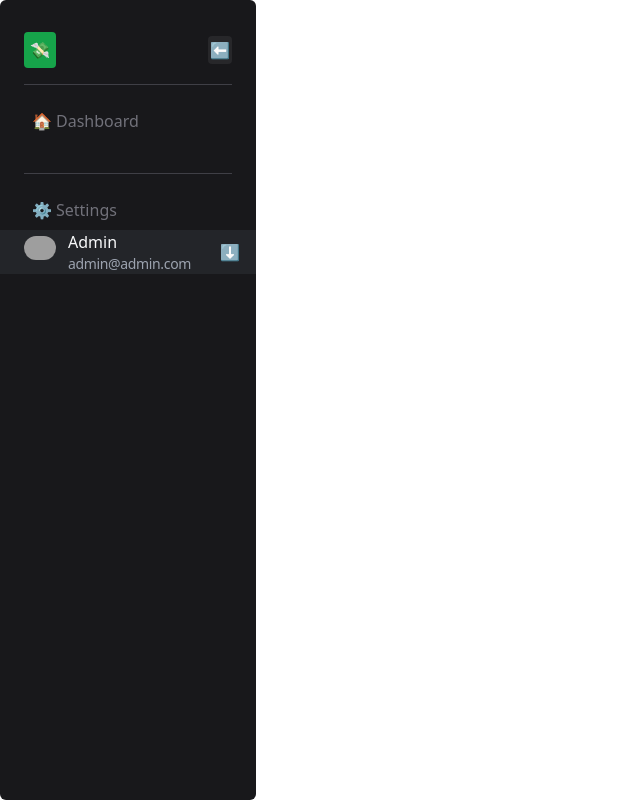
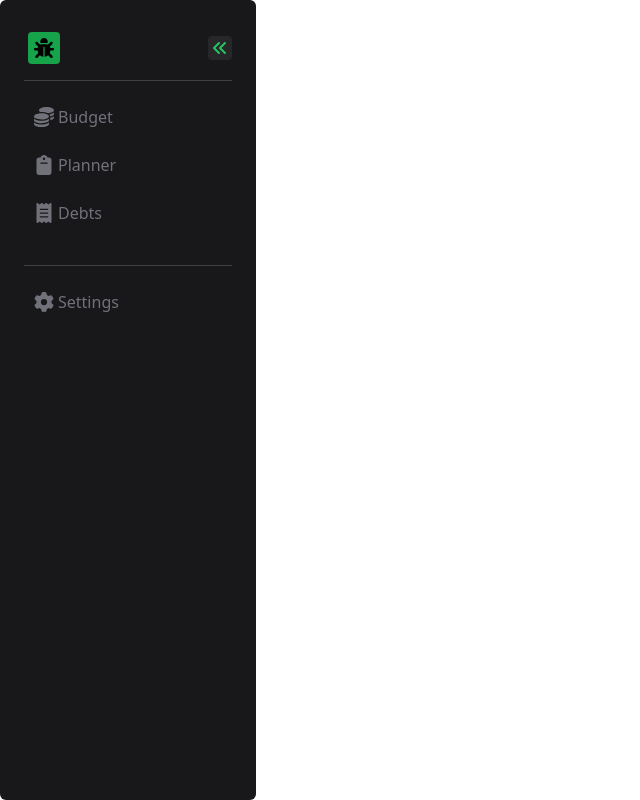
Before and after one commit to nllko/expense-tracker, a Vue app: page / in a window 1280 px wide. Shown: the whole page, without its empty margins (0-640 px from the left). Built offline with nearby package versions, Linux system fonts and the light colour scheme; grey boxes are pictures that could not be loaded.

Commit message:
- added font awesome icons to the projects - implemented font awesoms icons insted of emojis - added new tabs for future developement - removed user panel - style changes

```diff
--- a/package.json
+++ b/package.json
@@ -8,6 +8,9 @@
     "lint": "vue-cli-service lint"
   },
   "dependencies": {
+    "@fortawesome/fontawesome-svg-core": "^6.4.2",
+    "@fortawesome/free-solid-svg-icons": "^6.4.2",
+    "@fortawesome/vue-fontawesome": "^3.0.3",
     "autoprefixer": "^10",
     "core-js": "^3.8.3",
     "postcss": "^8",
--- a/src/components/NavigationBar.vue
+++ b/src/components/NavigationBar.vue
@@ -2,8 +2,12 @@
     <div class="w-64 h-screen bg-zinc-900 rounded-md">
         <div class="px-6 pt-8">
             <div class="flex items-center justify-between">
-                <a href="#" class="bg-green-600 p-1.5 rounded flex items-center justify-center">💸</a>
-                <button class="flex items-center justify-center p-0.5 rounded bg-zinc-800">⬅️</button>
+                <a href="#" class="bg-green-600 ml-1 p-1.5 rounded flex items-center justify-center">
+                    <fa icon="bug" class="h-5"/>
+                </a>
+                <button class="flex items-center justify-center p-0.5 rounded bg-zinc-800 h-6 w-6">
+                    <fa icon="angles-left" class="text-green-500"/>
+                </button>
             </div>
         </div>
 
@@ -12,12 +16,24 @@
         </div>
 
         <div class="px-6 pt-4">
-            <ul class="flex flex-col space-y-2">
+            <ul class="flex flex-col space-y-2 pl-0.5">
                 <li class="relative text-zinc-500">
-                    <div class="absolute inset-y-0 left-0 flex items-center pl-2 pb-1">
-                        <a class="w-5 h-5 stroke-current">🏠</a>
+                    <div class="absolute inset-y-0 left-0 flex items-center pl-2">
+                        <fa icon="coins" class="w-5 h-5" />
                     </div>
-                    <a href="#" class="inline-block w-full px-4 py-2 pl-8 hover:bg-zinc-800 rounded">Dashboard</a>
+                    <a href="#" class="inline-block w-full px-4 py-2 pl-8 hover:bg-zinc-800 rounded">Budget</a>
+                </li>
+                <li class="relative text-zinc-500">
+                    <div class="absolute inset-y-0 left-0 flex items-center pl-2">
+                        <fa icon="clipboard" class="w-5 h-5" />
+                    </div>
+                    <a href="#" class="inline-block w-full px-4 py-2 pl-8 hover:bg-zinc-800 rounded">Planner</a>
+                </li>
+                <li class="relative text-zinc-500">
+                    <div class="absolute inset-y-0 left-0 flex items-center pl-2">
+                        <fa icon="receipt" class="w-5 h-5" />
+                    </div>
+                    <a href="#" class="inline-block w-full px-4 py-2 pl-8 hover:bg-zinc-800 rounded">Debts</a>
                 </li>
             </ul>
         </div>
@@ -27,29 +43,14 @@
         </div>
 
         <div class="px-6 pt-4">
-            <ul class="flex flex-col space-y-2">
+            <ul class="flex flex-col space-y-2 pl-0.5">
                 <li class="relative text-zinc-500">
-                    <div class="absolute inset-y-0 left-0 flex items-center pl-2 pb-1">
-                        <a class="w-5 h-5 stroke-current">⚙️</a>
+                    <div class="absolute inset-y-0 left-0 flex items-center pl-2">
+                        <fa icon="gear" class="w-5 h-5" />
                     </div>
                     <a href="#" class="inline-block w-full px-4 py-2 pl-8 hover:bg-zinc-800 rounded">Settings</a>
                 </li>
             </ul>
         </div>
-
-        <div class="pl-6 pr-4 bg-[#232529] flex items-center justify-between">
-            <div class="flex items-center">
-                <div class="w-8 h-8 rounded-full">
-                    <img class="rounded-full" src="https://yt3.ggpht.com/a/AATXAJz8_MCzuY5xTcQnOxHeCiKnxd6O9WxBB5SCCQ=s900-c-k-c0xffffffff-no-rj-mo"/>
-                </div>
-                <div class="flex flex-col pl-3">
-                    <div class="text-gray-50">
-                        Admin
-                    </div>
-                    <span class="text-sm text-gray-400 font-light tracking-tight">admin@admin.com</span>
-                </div>
-            </div>
-            <button>⬇️</button>
-        </div>
     </div>
 </template>
--- a/src/main.js
+++ b/src/main.js
@@ -1,5 +1,12 @@
 import { createApp } from 'vue'
 import App from './App.vue'
 import './assets/tailwind.css'
+import { library } from '@fortawesome/fontawesome-svg-core'
+import { FontAwesomeIcon } from '@fortawesome/vue-fontawesome'
+import { fas } from '@fortawesome/free-solid-svg-icons'
 
-createApp(App).mount('#app')
+library.add(fas)
+
+createApp(App)
+.component('fa', FontAwesomeIcon)
+.mount('#app')
```
Also changed, not shown: 1 other file (tests, documents, lock files or other folders).
